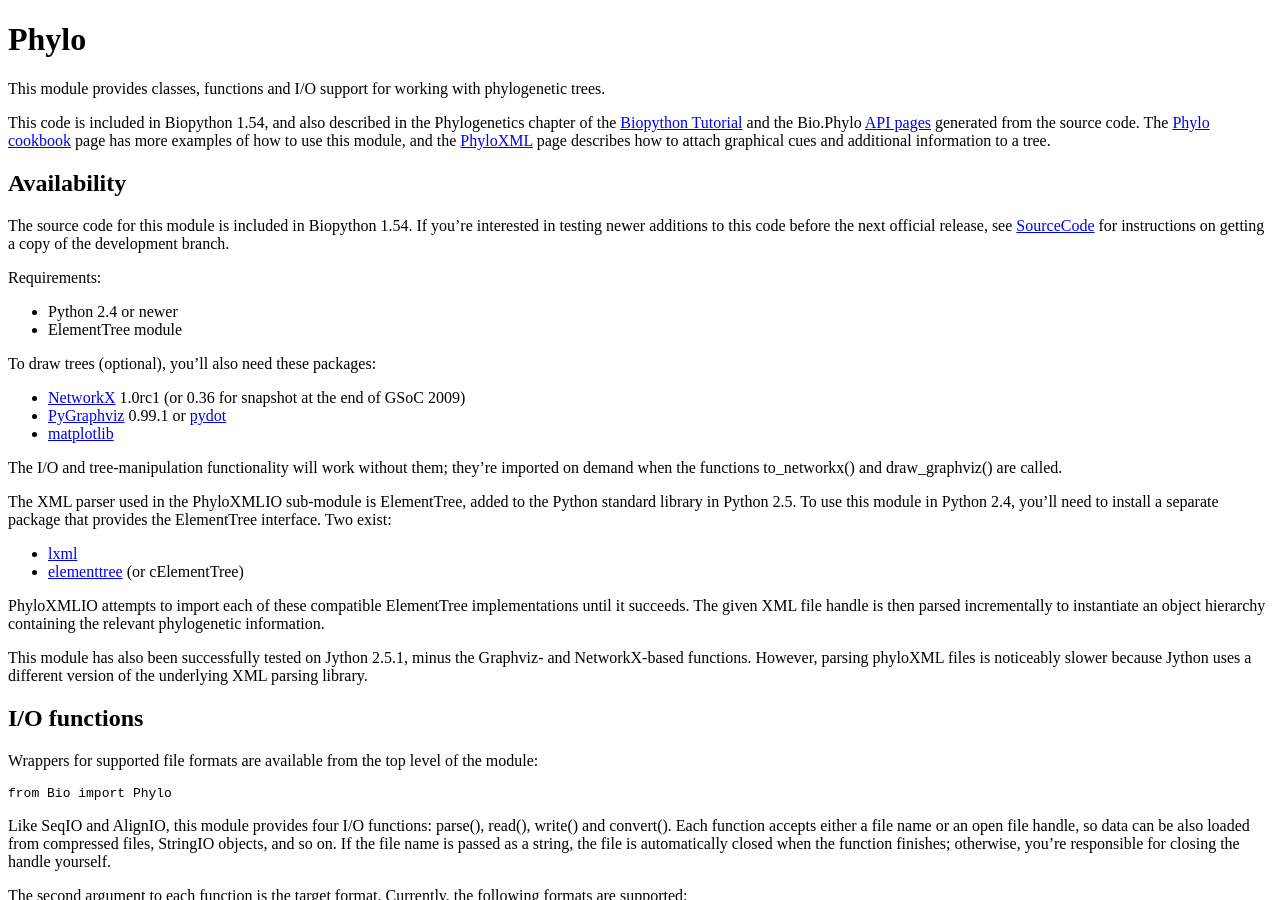
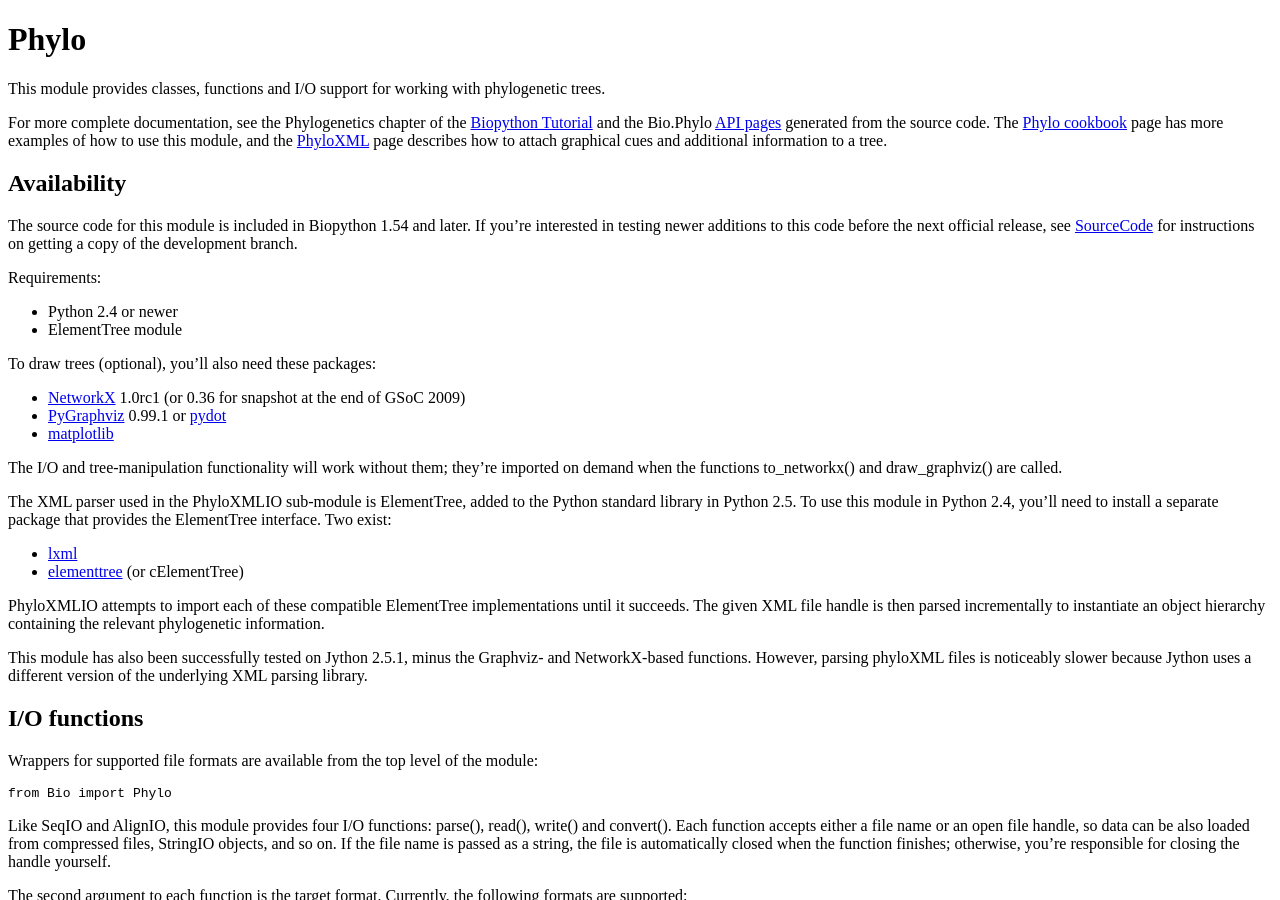
Before and after one commit to biopython/biopython.github.io, a Jekyll site: the page built from wiki/Phylo.md, in a window 1280 px wide and 900 px high. Built offline with Jekyll 4.4.1, drawn with Linux system fonts in a browser that asks for light colours.

Commit message:
Rephrased the intro.

```diff
--- a/wiki/Phylo.md
+++ b/wiki/Phylo.md
@@ -9,8 +9,8 @@ tags:
 This module provides classes, functions and I/O support for working with
 phylogenetic trees.
 
-This code is included in Biopython 1.54, and also described in the
-Phylogenetics chapter of the [Biopython
+For more complete documentation, see the Phylogenetics chapter of the
+[Biopython
 Tutorial](http://biopython.org/DIST/docs/tutorial/Tutorial.html) and the
 Bio.Phylo [API
 pages](http://biopython.org/DIST/docs/api/Bio.Phylo-module.html)
@@ -22,9 +22,9 @@ how to attach graphical cues and additional information to a tree.
 Availability
 ------------
 
-The source code for this module is included in Biopython 1.54. If you're
-interested in testing newer additions to this code before the next
-official release, see [SourceCode](SourceCode "wikilink") for
+The source code for this module is included in Biopython 1.54 and later.
+If you're interested in testing newer additions to this code before the
+next official release, see [SourceCode](SourceCode "wikilink") for
 instructions on getting a copy of the development branch.
 
 Requirements:
```
Also changed, not shown: 1 other file.
